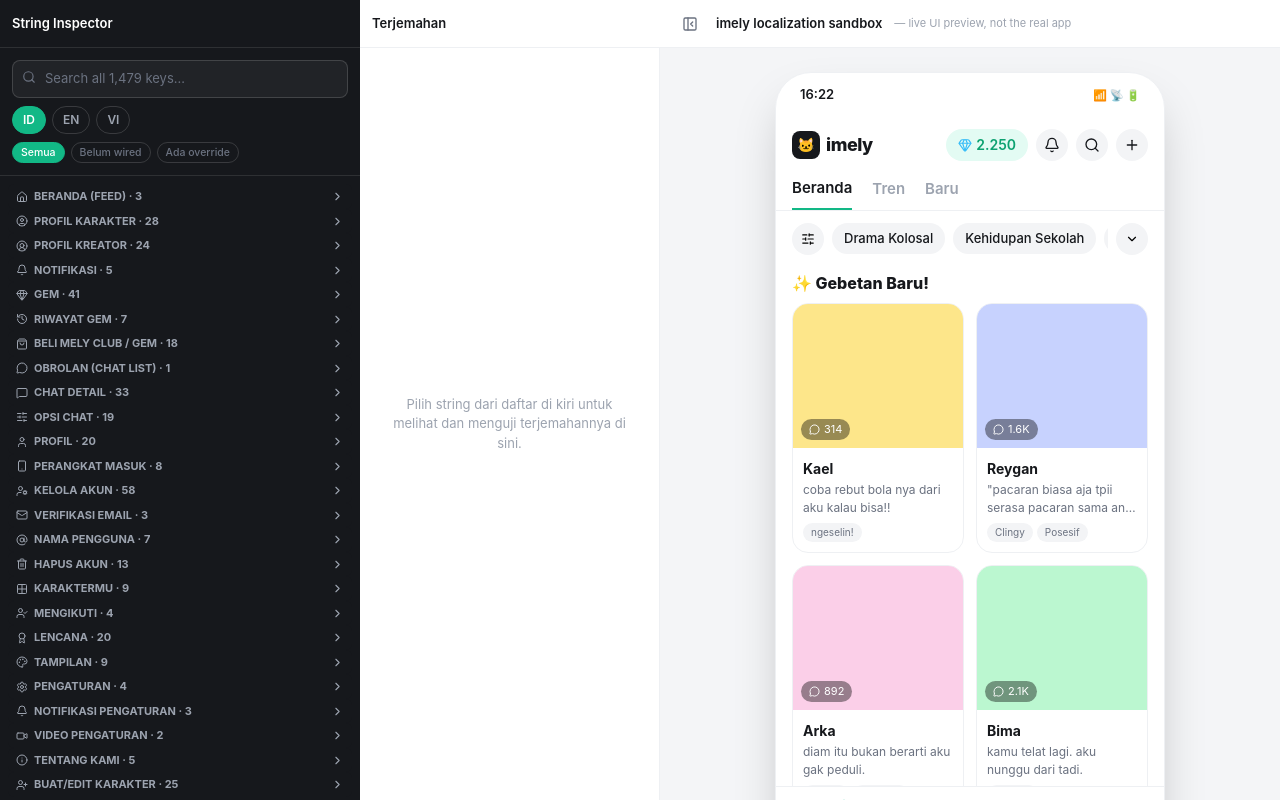
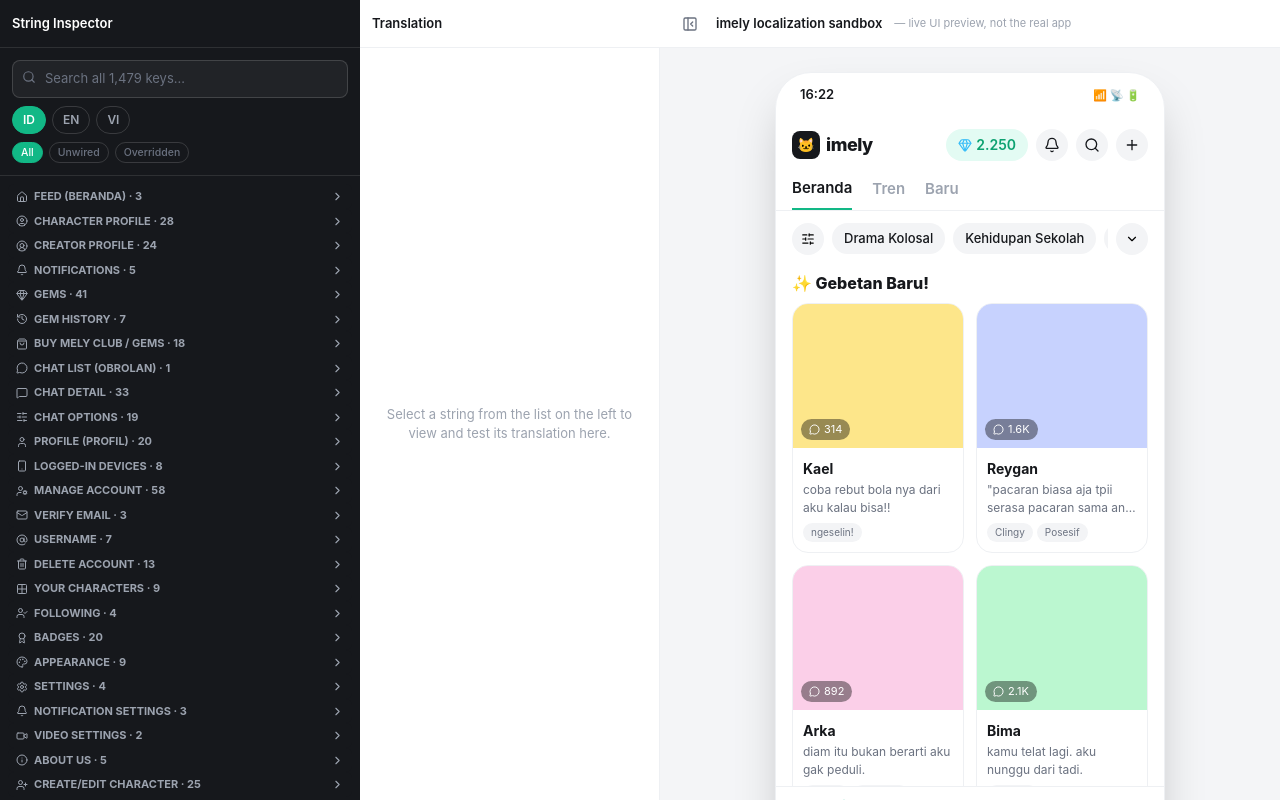
Before and after one commit to keniondang/imely-sandbox, a React (Vite) app: page / in a window 1280 px wide. Built offline with nearby package versions, Linux system fonts and the light colour scheme.

Commit message:
translate from indo to english

```diff
--- a/src/App.tsx
+++ b/src/App.tsx
@@ -126,11 +126,11 @@
               <span className="text-[13px] font-semibold text-white">String Inspector</span>
             </div>
             <div className="w-[300px] shrink-0 bg-white border-b border-imely-line flex items-center justify-between px-3">
-              <span className="text-[13px] font-semibold text-imely-ink">Terjemahan</span>
+              <span className="text-[13px] font-semibold text-imely-ink">Translation</span>
               {selectedKey && (
                 <button
                   onClick={() => selectKey(null, null)}
-                  title="Tutup panel terjemahan"
+                  title="Close translation panel"
                   className="text-gray-400 active:scale-90 transition-transform"
                 >
                   <X size={16} />
@@ -427,7 +427,7 @@
                 immediately — covers the brief flicker through every screen */}
             {priming && (
               <div className="absolute inset-0 z-50 bg-white flex items-center justify-center">
-                <div className="text-[12.5px] text-gray-400">Menyiapkan pratinjau…</div>
+                <div className="text-[12.5px] text-gray-400">Preparing preview…</div>
               </div>
             )}
           </PhoneFrame>
--- a/src/hooks/useStringHighlighter.ts
+++ b/src/hooks/useStringHighlighter.ts
@@ -5,7 +5,7 @@
 // Keeps exactly one element highlighted: whichever key is currently selected
 // (i.e. showing in the right-side TranslationPanel). Tied to selection rather
 // than a fire-and-forget timeout, so the marker stays lit the whole time the
-// translator is working that key in the panel — clicking Terapkan/reset,
+// translator is working that key in the panel — clicking Apply/reset,
 // switching locale, etc. — and only clears when a different key is picked or
 // the panel is closed.
 export function useStringHighlighter() {
--- a/src/sandbox/Inspector.tsx
+++ b/src/sandbox/Inspector.tsx
@@ -141,7 +141,7 @@
   }
 
   // Drill-down focus: opening a page/overlay, or a Menu/Popup group inside
-  // one, or a "Belum Dipakai" category, hides everything else at that level
+  // one, or a "Unused" category, hides everything else at that level
   // so only the opened thing's strings show — not just collapsing siblings'
   // content but hiding their header rows too. Closing it (clicking the same
   // path again) pops back out and the rest reappears. A plain array works
@@ -205,15 +205,15 @@
   }
 
   // Same as screenCount but honoring the active filter — used so a narrower
-  // filter (Wired / Ada override) can hide whole branches of the Per Layar
-  // tree that have zero matches, instead of always showing every page and
-  // overlay header regardless of what's actually being filtered for.
+  // filter (Unwired / Overridden) can hide whole branches of the tree that
+  // have zero matches, instead of always showing every page and overlay
+  // header regardless of what's actually being filtered for.
   function screenFilteredCount(screenId: ScreenId): number {
     return Object.values(usageByScreen[screenId]).reduce((n, keys) => n + keys.filter(matchesFilter).length, 0)
   }
 
   // Every key NOT wired into any screen, grouped by xlsx category — the
-  // "Belum Dipakai" tail appended after the screen tree, since that's the
+  // "Unused" tail appended after the screen tree, since that's the
   // only way to reach content that hasn't been wired into the sandbox yet
   // without already knowing the exact text to search for.
   const unwiredCategoryGroups = useMemo(() => {
@@ -431,7 +431,7 @@
     // Drilled one level further into just this entry's Menu or Popup group
     // (only meaningful while this entry itself is the focused one). The
     // three content areas — plain, Menu's rows, Popup's rows — are mutually
-    // exclusive, same as the "Halaman / Menu / Popup" tiers in Terjemahan:
+    // exclusive, same as the "Page / Group" tiers in the Translation panel:
     // opening a screen shows its plain content with both group headers
     // collapsed underneath; opening Menu collapses the plain content and
     // expands Menu's rows, with Popup's header still visible (just
@@ -565,7 +565,7 @@
                   <div className="sticky top-0 z-10 bg-imely-ink flex items-center gap-1.5 text-[10px] font-bold text-gray-400 uppercase px-2 py-1.5">
                     {Icon && <Icon size={11} className="shrink-0" />}
                     <span className="truncate">
-                      {group.screenId ? SCREEN_LABEL[group.screenId] : 'Belum digunakan di layar manapun'}
+                      {group.screenId ? SCREEN_LABEL[group.screenId] : 'Not used in any screen'}
                     </span>
                   </div>
                   {group.hits.map((hit) => {
@@ -599,15 +599,15 @@
         ) : filterMode === 'overridden' && !hasAnyOverride ? (
           <div className="p-5 text-center">
             <div className="text-[12.5px] text-gray-400 leading-relaxed">
-              Belum ada <span className="font-semibold text-white">override</span> yang diterapkan. Pilih sebuah
-              string, ketik draf terjemahan di panel Terjemahan, lalu klik{' '}
-              <span className="font-semibold text-white">Terapkan</span> untuk membuat override pertama.
+              No <span className="font-semibold text-white">overrides</span> applied yet. Pick a string, type a
+              draft translation in the Translation panel, then click{' '}
+              <span className="font-semibold text-white">Apply</span> to create your first override.
             </div>
             <button
               onClick={() => setFilterMode('all')}
               className="mt-3 inline-flex items-center gap-1.5 text-[12px] font-semibold text-imely-primary border border-imely-primary rounded-full px-3 py-1.5 hover:bg-imely-primary/10"
             >
-              Lihat Semua String
+              View All Strings
             </button>
           </div>
         ) : (
@@ -616,7 +616,7 @@
                 SCREEN_ORDER (each page immediately followed by its own
                 overlays) — no separate "Pages"/"Overlays" section, since a
                 translator checking strings doesn't need that distinction.
-                Hidden entirely while "Belum Dipakai" is the focused thing. */}
+                Hidden entirely while "Unused" is the focused thing. */}
             {(focusPath.length === 0 || focusPath[0] !== '__unwired__') &&
               SCREEN_ORDER.filter((id) => focusPath.length === 0 || focusPath[0] === id).map((screenId) =>
                 renderEntry(screenId)
@@ -630,7 +630,7 @@
                   onClick={() => toggleFocus(['__unwired__'])}
                   className="mt-3 w-full flex items-center justify-between px-2 rounded-md hover:bg-white/5"
                 >
-                  <span className="text-[10px] font-bold text-gray-500 uppercase tracking-wide">Belum Dipakai</span>
+                  <span className="text-[10px] font-bold text-gray-500 uppercase tracking-wide">Unused</span>
                   <ChevronRight
                     size={11}
                     className={`text-gray-500 shrink-0 transition-transform ${focusPath[0] === '__unwired__' ? 'rotate-90' : ''}`}
--- a/src/sandbox/TranslationPanel.tsx
+++ b/src/sandbox/TranslationPanel.tsx
@@ -36,7 +36,7 @@
   // Keeps the Inspector's drill-down in sync with wherever prev/next lands
   // — opening "other pages" from here should open them in the sidebar too,
   // not just the live preview. A row in a Menu/Popup zone drills the
-  // sidebar one level further to match; a "Belum Dipakai" row (no screenId)
+  // sidebar one level further to match; an "Unused" row (no screenId)
   // drills into its category instead.
   function syncInspectorFocus(row: BrowseRow) {
     if (row.screenId) {
@@ -100,10 +100,10 @@
   const canNextOverlay = overlaySiblings.length > 0 && overlaySiblingIndex < overlaySiblings.length - 1
   const canPrevPage = pageIndex > 0
   const canNextPage = pageIndex >= 0 && pageIndex < pageSections.length - 1
-  // A "page" is either a real screen or one of the "Belum Dipakai" category
-  // tails appended after them — labeled differently since a category isn't
-  // really a page a translator would recognize from the live preview.
-  const pageUnitLabel = pageSections[pageIndex]?.id.startsWith('unwired:') ? 'Kategori' : 'Halaman'
+  // A "page" is either a real screen or one of the "Unused" category tails
+  // appended after them — labeled differently since a category isn't really
+  // a page a translator would recognize from the live preview.
+  const pageUnitLabel = pageSections[pageIndex]?.id.startsWith('unwired:') ? 'Category' : 'Page'
 
   function goRow(delta: number) {
     const target = rows[rowIndex + delta]
@@ -190,7 +190,7 @@
     return (
       <div className="w-[300px] shrink-0 h-full border-r border-imely-line bg-white flex flex-col items-center justify-center px-6 text-center">
         <div className="text-[13px] text-gray-400">
-          Pilih string dari daftar di kiri untuk melihat dan menguji terjemahannya di sini.
+          Select a string from the list on the left to view and test its translation here.
         </div>
       </div>
     )
@@ -205,7 +205,7 @@
           <button
             onClick={() => goPage(-1)}
             disabled={!canPrevPage}
-            title={`${pageUnitLabel} sebelumnya`}
+            title={`Previous ${pageUnitLabel}`}
             className="flex items-center gap-0.5 text-[10.5px] text-gray-500 px-2 py-1 rounded-md hover:bg-gray-50 disabled:opacity-30 disabled:hover:bg-transparent"
           >
             <ChevronsLeft size={12} /> {pageUnitLabel}
@@ -219,7 +219,7 @@
           <button
             onClick={() => goPage(1)}
             disabled={!canNextPage}
-            title={`${pageUnitLabel} berikutnya`}
+            title={`Next ${pageUnitLabel}`}
             className="flex items-center gap-0.5 text-[10.5px] text-gray-500 px-2 py-1 rounded-md hover:bg-gray-50 disabled:opacity-30 disabled:hover:bg-transparent"
           >
             {pageUnitLabel} <ChevronsRight size={12} />
@@ -232,10 +232,10 @@
           <button
             onClick={() => goOverlay(-1)}
             disabled={!canPrevOverlay}
-            title="Grup sebelumnya (Menu/Popup dalam layar ini)"
+            title="Previous group (Menu/Popup within this screen)"
             className="flex items-center gap-0.5 text-[10.5px] text-gray-500 px-2 py-1 rounded-md hover:bg-gray-50 disabled:opacity-30 disabled:hover:bg-transparent"
           >
-            <ChevronLeft size={12} /> Grup
+            <ChevronLeft size={12} /> Group
           </button>
           <div
             className="text-[10.5px] text-gray-400 truncate max-w-[110px] text-center"
@@ -246,20 +246,20 @@
           <button
             onClick={() => goOverlay(1)}
             disabled={!canNextOverlay}
-            title="Grup berikutnya (Menu/Popup dalam layar ini)"
+            title="Next group (Menu/Popup within this screen)"
             className="flex items-center gap-0.5 text-[10.5px] text-gray-500 px-2 py-1 rounded-md hover:bg-gray-50 disabled:opacity-30 disabled:hover:bg-transparent"
           >
-            Grup <ChevronRight size={12} />
+            Group <ChevronRight size={12} />
           </button>
         </div>
         <div className="flex items-center justify-between gap-1">
           <button
             onClick={() => goRow(-1)}
             disabled={!canPrevRow}
-            title="String sebelumnya"
+            title="Previous string"
             className="flex items-center gap-0.5 text-[11px] font-semibold text-imely-ink px-2 py-1 rounded-md hover:bg-gray-50 disabled:opacity-30 disabled:hover:bg-transparent"
           >
-            <ChevronLeft size={13} /> Sebelumnya
+            <ChevronLeft size={13} /> Previous
           </button>
           <div className="text-[10.5px] text-gray-400 shrink-0">
             {rowIndex >= 0 ? `${rowIndex + 1} / ${rows.length}` : '—'}
@@ -267,10 +267,10 @@
           <button
             onClick={() => goRow(1)}
             disabled={!canNextRow}
-            title="String berikutnya"
+            title="Next string"
             className="flex items-center gap-0.5 text-[11px] font-semibold text-imely-ink px-2 py-1 rounded-md hover:bg-gray-50 disabled:opacity-30 disabled:hover:bg-transparent"
           >
-            Berikutnya <ChevronRight size={13} />
+            Next <ChevronRight size={13} />
           </button>
         </div>
       </div>
@@ -280,7 +280,7 @@
           <div className="font-mono text-[11px] text-gray-500 break-all flex-1">{entry.key}</div>
           <button
             onClick={copyKey}
-            title="Salin key"
+            title="Copy key"
             className="text-gray-400 shrink-0 active:scale-90 transition-transform"
           >
             {copied ? <Check size={12} className="text-imely-primary" /> : <Copy size={12} />}
@@ -302,7 +302,7 @@
           </div>
         )}
 
-        <div className="mt-3 text-[11px] font-semibold text-gray-500 uppercase">String asli</div>
+        <div className="mt-3 text-[11px] font-semibold text-gray-500 uppercase">Original string</div>
         <div className="mt-1.5 space-y-1.5">
           {LOCALES.map((l) => (
             <div
@@ -317,7 +317,7 @@
 
         <div className="mt-4">
           <div className="text-[11px] font-semibold text-gray-500 mb-1 flex items-center justify-between">
-            Draf terjemahan ({currentLocaleLabel})
+            Draft translation ({currentLocaleLabel})
             {appliedForLocale && (
               <button onClick={handleReset} className="text-gray-400 flex items-center gap-0.5">
                 <RotateCcw size={11} /> reset
@@ -327,7 +327,7 @@
           <textarea
             value={draftText}
             onChange={(e) => handleChange(e.target.value)}
-            placeholder="Ketik draf terjemahan untuk menguji overflow…"
+            placeholder="Type a draft translation to test overflow…"
             className="w-full text-[12px] border border-imely-line rounded-lg p-2 outline-none focus:border-imely-primary resize-none"
             rows={4}
           />
@@ -338,15 +338,15 @@
           >
             {justApplied ? (
               <>
-                <Check size={13} /> Diterapkan
+                <Check size={13} /> Applied
               </>
             ) : (
-              'Terapkan'
+              'Apply'
             )}
           </button>
           {appliedForLocale && !justApplied && (
             <div className="mt-1.5 text-[10.5px] text-gray-400">
-              Draf {currentLocaleLabel} yang diterapkan: "{appliedForLocale}"
+              Applied {currentLocaleLabel} draft: "{appliedForLocale}"
             </div>
           )}
         </div>
--- a/src/sandbox/browseConfig.ts
+++ b/src/sandbox/browseConfig.ts
@@ -28,32 +28,38 @@
 
 export type { FilterMode }
 
+// Labels for the Inspector's own navigation tree — English, since this is
+// tool chrome, not simulated app content (the phone preview still shows
+// whatever locale is selected via its own real <Str> keys regardless of
+// what these say). The original Indonesian screen name stays in parens
+// where it isn't obvious from the English alone, so a translator can still
+// match a label back to the real app.
 export const SCREEN_LABEL: Record<ScreenId, string> = {
-  feed: 'Beranda (Feed)',
-  chatlist: 'Obrolan (Chat list)',
-  profile: 'Profil',
-  chatdetail: 'Chat detail',
-  chatoptions: 'Opsi Chat',
-  characterprofile: 'Profil Karakter',
-  creatorprofile: 'Profil Kreator',
-  notification: 'Notifikasi',
-  gems: 'Gem',
-  gemhistory: 'Riwayat Gem',
-  purchase: 'Beli MeLy Club / Gem',
-  devices: 'Perangkat Masuk',
-  account: 'Kelola Akun',
-  mycharacters: 'Karaktermu',
-  following: 'Mengikuti',
-  badges: 'Lencana',
-  appearance: 'Tampilan',
-  settings: 'Pengaturan',
-  notificationsettings: 'Notifikasi Pengaturan',
-  videosettings: 'Video Pengaturan',
-  about: 'Tentang Kami',
-  verifyemail: 'Verifikasi Email',
-  username: 'Nama Pengguna',
-  deleteaccount: 'Hapus Akun',
-  characterform: 'Buat/Edit Karakter',
+  feed: 'Feed (Beranda)',
+  chatlist: 'Chat List (Obrolan)',
+  profile: 'Profile (Profil)',
+  chatdetail: 'Chat Detail',
+  chatoptions: 'Chat Options',
+  characterprofile: 'Character Profile',
+  creatorprofile: 'Creator Profile',
+  notification: 'Notifications',
+  gems: 'Gems',
+  gemhistory: 'Gem History',
+  purchase: 'Buy MeLy Club / Gems',
+  devices: 'Logged-in Devices',
+  account: 'Manage Account',
+  mycharacters: 'Your Characters',
+  following: 'Following',
+  badges: 'Badges',
+  appearance: 'Appearance',
+  settings: 'Settings',
+  notificationsettings: 'Notification Settings',
+  videosettings: 'Video Settings',
+  about: 'About Us',
+  verifyemail: 'Verify Email',
+  username: 'Username',
+  deleteaccount: 'Delete Account',
+  characterform: 'Create/Edit Character',
 }
 
 export const SCREEN_ICON: Record<ScreenId, typeof Home> = {
@@ -188,7 +194,7 @@
 // screen — each one lives behind its own button click inside that screen's
 // component, so warming up the screen alone (WARM_UP_SCREENS above) never
 // registers their strings. The startup pass also broadcasts a requestPopup
-// for each of these, briefly opening then closing it, so "Semua" shows
+// for each of these, briefly opening then closing it, so "All" shows
 // every popup/menu's content from the first render instead of only after a
 // translator has happened to open each one by hand at least once.
 export const WARM_UP_ZONES: Partial<Record<ScreenId, string[]>> = {
@@ -247,31 +253,31 @@
   'gem',
 ]
 export const ZONE_LABEL: Record<string, string> = {
-  page: 'Halaman',
-  menu: 'Opsi',
-  gem_detail: 'Popup: Detail Gem',
-  invite_input: 'Popup: Masukkan Kode',
-  lucky_wheel: 'Menu: Roda Keberuntungan',
-  lucky_result: 'Popup: Hasil Undian',
-  block_confirm: 'Popup: Konfirmasi Blokir',
-  delete_confirm: 'Popup: Konfirmasi Hapus',
-  discard_confirm: 'Popup: Batalkan Perubahan',
-  verify_menu: 'Menu: Verifikasi Akun',
-  identity_card_edit: 'Popup: Nomor Identifikasi',
-  unlink_blocked: 'Popup: Tautan Tidak Bisa Diputuskan',
-  privacy_menu: 'Menu: Opsi Privasi',
-  gender_menu: 'Menu: Jenis Kelamin',
-  birthdate_edit: 'Popup: Tanggal Lahir',
+  page: 'Page',
+  menu: 'Options',
+  gem_detail: 'Popup: Gem Detail',
+  invite_input: 'Popup: Enter Code',
+  lucky_wheel: 'Menu: Lucky Wheel',
+  lucky_result: 'Popup: Draw Result',
+  block_confirm: 'Popup: Block Confirmation',
+  delete_confirm: 'Popup: Delete Confirmation',
+  discard_confirm: 'Popup: Discard Changes',
+  verify_menu: 'Menu: Verify Account',
+  identity_card_edit: 'Popup: ID Number',
+  unlink_blocked: 'Popup: Cannot Unlink',
+  privacy_menu: 'Menu: Privacy Options',
+  gender_menu: 'Menu: Gender',
+  birthdate_edit: 'Popup: Birthdate',
   bio_edit: 'Popup: Bio',
-  logout_confirm: 'Popup: Konfirmasi Keluar',
-  delete_account_confirm: 'Popup: Konfirmasi Hapus Akun',
-  report: 'Menu: Laporkan',
-  mode_picker: 'Menu: Mode Obrolan',
-  relationship: 'Popup: Level Kedekatan',
-  role_summary: 'Popup: Ganti Peran',
-  role_edit: 'Popup: Edit Peran',
+  logout_confirm: 'Popup: Logout Confirmation',
+  delete_account_confirm: 'Popup: Delete Account Confirmation',
+  report: 'Menu: Report',
+  mode_picker: 'Menu: Chat Mode',
+  relationship: 'Popup: Relationship Level',
+  role_summary: 'Popup: Change Role',
+  role_edit: 'Popup: Edit Role',
   club: 'Tab: MêLy Club',
-  gem: 'Tab: Gem',
+  gem: 'Tab: Gems',
 }
 
 // Classifies each zone by how it actually renders in the real UI — verified
@@ -319,7 +325,7 @@
 }
 
 export const FILTERS: { id: FilterMode; label: string }[] = [
-  { id: 'all', label: 'Semua' },
-  { id: 'unwired', label: 'Belum wired' },
-  { id: 'overridden', label: 'Ada override' },
+  { id: 'all', label: 'All' },
+  { id: 'unwired', label: 'Unwired' },
+  { id: 'overridden', label: 'Overridden' },
 ]
```
Also changed, not shown: src/hooks/useBrowseOrder.ts (+13 -13 lines).
